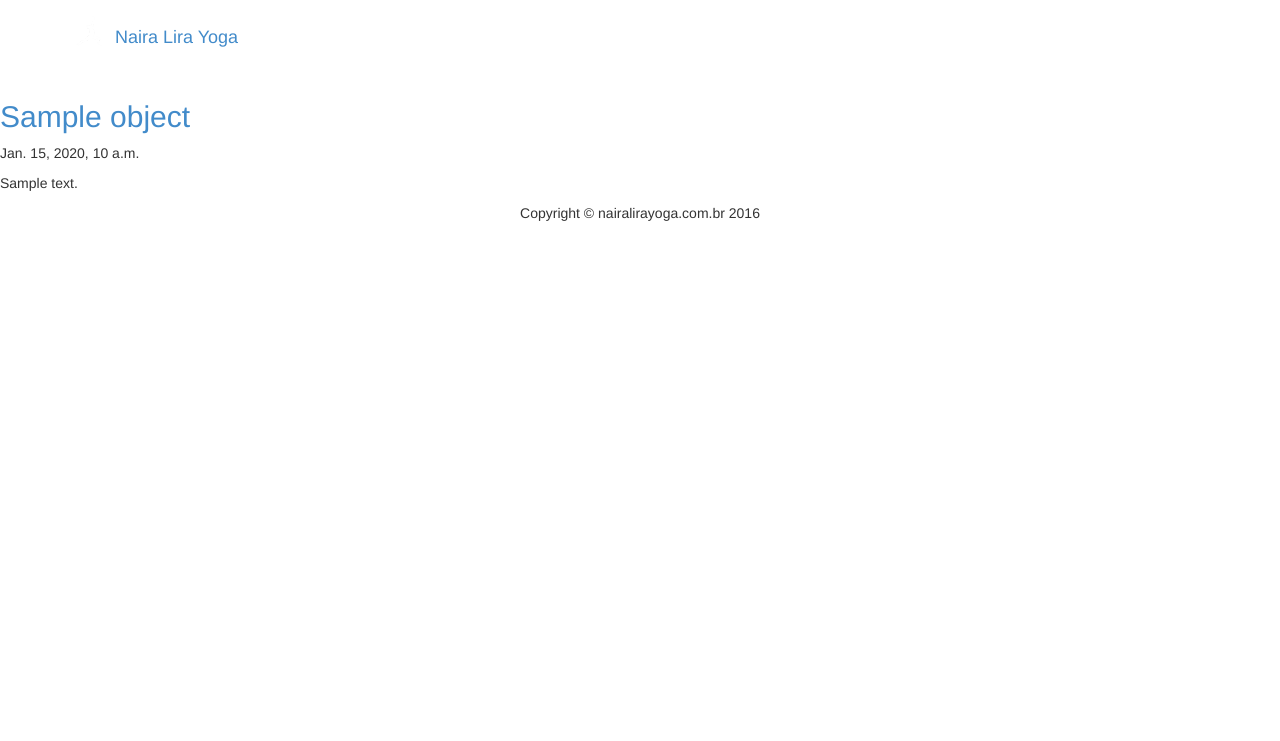
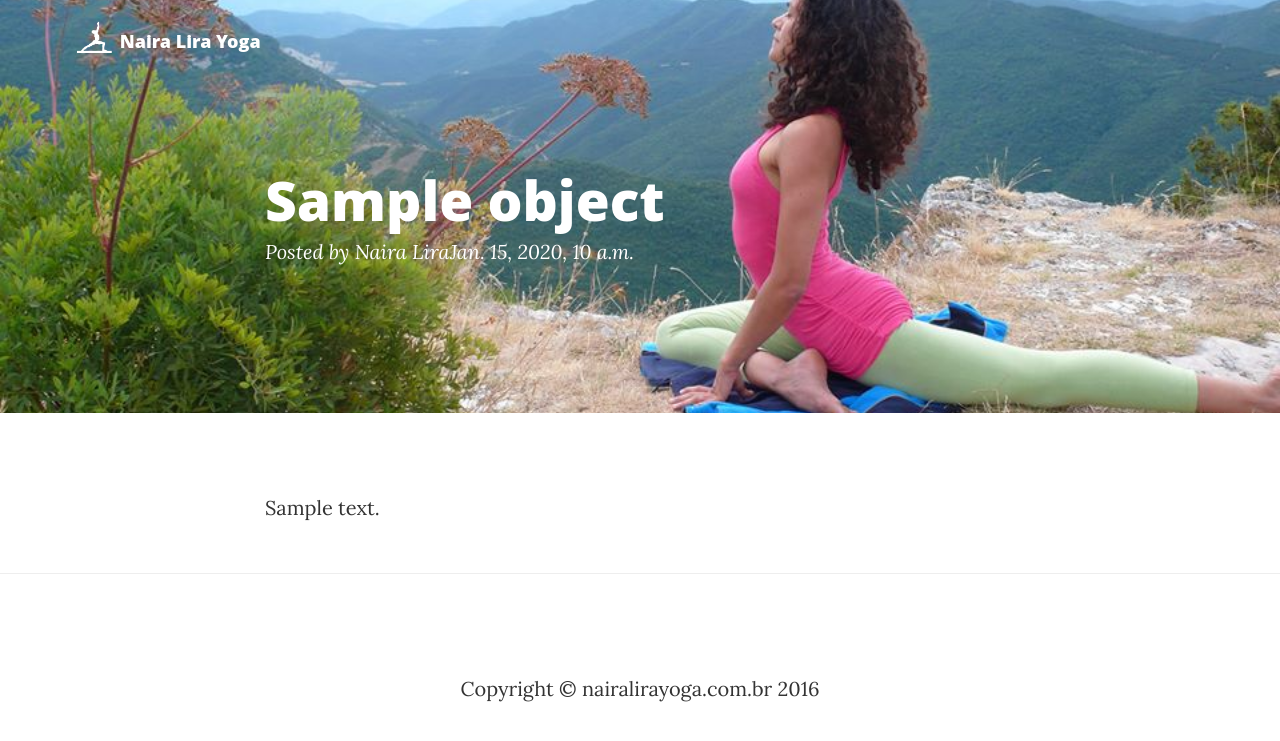
Before and after one commit to joaosr/nairalirayoga, a Django app: template nairalirayoga/core/templates/post.html in a window 1280 px wide. Shown: the top 741 px of the page. Run offline with Django 3.2, Linux system fonts and the light colour scheme; the template is opened without the code that fills it: most values are stand-ins (such as "Sample title", 1, 10 or a date in 2020); parts of the project's set-up code (start-up, migrations or seed data) failed here and were passed over; some libraries are stand-ins or nearby versions.

Commit message:
Updated style of post templates

```diff
--- a/nairalirayoga/core/templates/blog.html
+++ b/nairalirayoga/core/templates/blog.html
@@ -8,7 +8,7 @@
 {% endblock %}
 
 {% block content %}
-    <header class="intro-header" style="background-image: url('https://blackrockdigital.github.io/startbootstrap-clean-blog/img/home-bg.jpg')">
+    <header class="intro-header" style="background-image: url({% static 'img/blog_cover.jpg' %})">
         <div class="container">
             <div class="row">
                 <div class="col-lg-8 col-lg-offset-2 col-md-10 col-md-offset-1">
--- a/nairalirayoga/core/templates/post.html
+++ b/nairalirayoga/core/templates/post.html
@@ -1,14 +1,36 @@
 {% extends "base.html" %}
+{% load static %}
 {% load markdown_deux_tags %}
 
 {% block title %}{{ object.title }}{% endblock %}
 
+{% block link %}
+    <!-- Custom CSS -->
+    <link href="{% static 'css/clean-blog.min.css' %}" rel="stylesheet">
+{% endblock %}
+
 {% block content %}
-    <div class="post" style='margin-top: 100px;'>
-      <h2><a href="{% url "post_detail" slug=object.slug %}">{{ object.title }}</a></h2>
-      <p class="meta">
-        {{ object.created }}
-      </p>
-      {{ object.body|markdown }}
-    </div>
+    <header class="intro-header" style="background-image: url({% static 'img/blog_cover.jpg' %})">
+        <div class="container">
+            <div class="row">
+                <div class="col-lg-8 col-lg-offset-2 col-md-10 col-md-offset-1">
+                    <div class="post-heading">
+                        <h1>{{ object.title }}</h1>
+                        <span class="meta">Posted by <a href="#">Naira Lira</a>{{ object.created }}</span>
+                    </div>
+                </div>
+            </div>
+        </div>
+    </header>
+
+    <article>
+        <div class="container">
+            <div class="row">
+                <div class="col-lg-8 col-lg-offset-2 col-md-10 col-md-offset-1">
+                    {{ object.body|markdown }}
+                </div>
+            </div>
+        </div>
+    </article>
+    <hr>
 {% endblock %}
```
Also changed, not shown: nairalirayoga/core/static/img/blog_cover.jpg (added).
